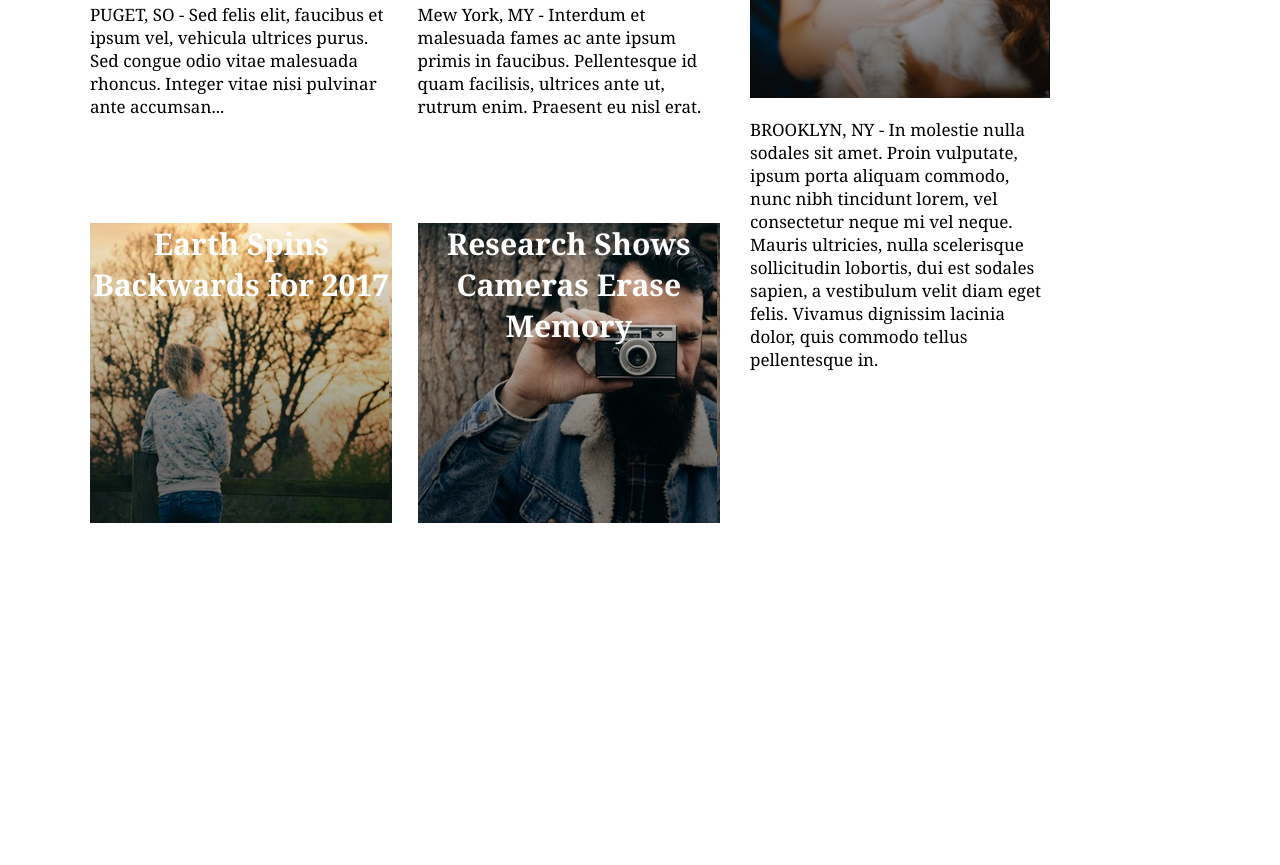
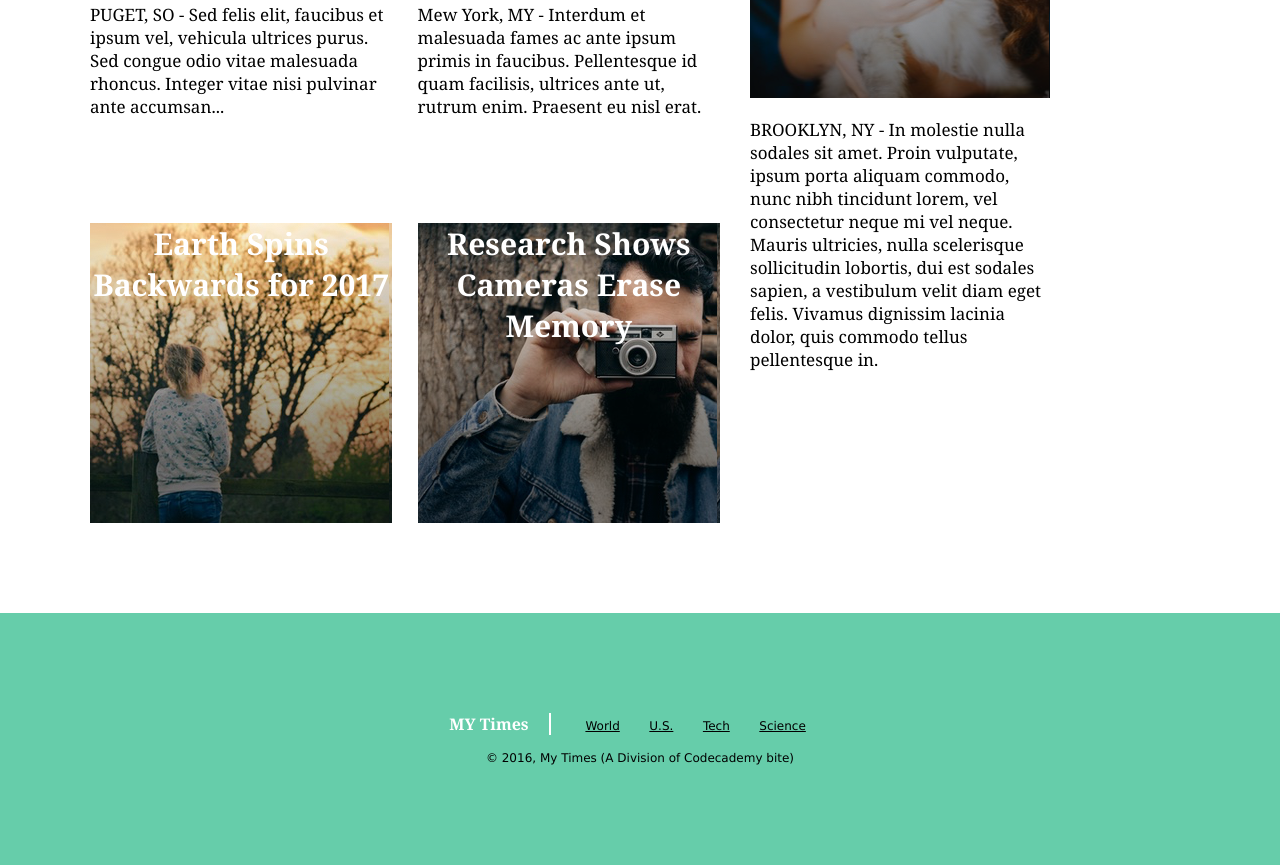
Before and after one commit to LG74/mytimes, a plain HTML site: page index.html in a window 1280 px wide. Shown: the part 817-1682 px from the top of the page. Before the commit the page ends 1430 px from the top, so only its background shows below. Drawn offline with Linux system fonts and the light colour scheme.

Commit message:
Finish all project.

```diff
--- a/index.html
+++ b/index.html
@@ -75,5 +75,18 @@
 
       </div>
     </div>
+
+    <footer>
+      <div class="footer1">
+        <p id="logo_footer">MY Times</p>
+          <nav>
+            <span><a href="#">World</a></span>
+            <span><a href="#">U.S.</a></span>
+            <span><a href="#">Tech</a></span>
+            <span><a href="#">Science</a></span>
+          </nav>
+      </div>
+      <p id="end">&copy 2016, My Times (A Division of Codecademy bite)</p>
+    </footer>
   </body>
 </html>
--- a/ressources/css/style.css
+++ b/ressources/css/style.css
@@ -166,3 +166,45 @@ ul {
   width: 100%;
   padding: 10px 20px;
 }
+
+/* and now the footer */
+
+footer {
+  background-color: MediumAquamarine;
+  margin: auto;
+  font-family: Verdana;
+  font-size: 12px;
+  display: flex;
+  flex-wrap: wrap;
+  justify-content: center;
+  align-items: center;
+}
+
+#logo_footer {
+  font-family: Georgia;
+  font-size: 16px;
+  font-weight: bold;
+  color: white;
+  border-right: 2px solid white;
+  padding: 0px 20px;
+  margin-top: 100px;
+}
+
+.footer1 {
+  width: auto;
+  display: flex;
+  width: 1260px;
+  justify-content: center;
+  align-items: baseline;
+}
+
+#end {
+  text-align: center;
+  margin-top: 0px;
+  margin-bottom: 100px;
+}
+
+.footer1 nav {
+  width: 250px;
+  padding-left: 20px;
+}
```
